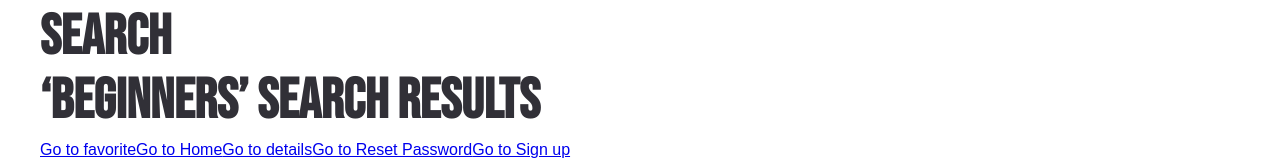
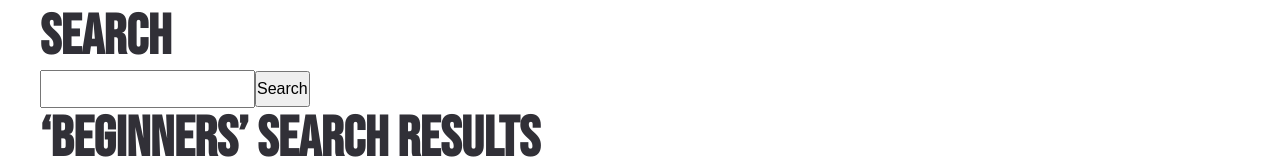
Before and after one commit to Natallia-Alisevich/react-bookstore-it, a React (Create React App) app: page /search in a window 1280 px wide. Shown: the part 168-328 px from the top of the page. Built offline with nearby package versions, Linux system fonts and the light colour scheme; no server answers; a web font is replaced by a local one.

Commit message:
feat (search):  add search logic

```diff
--- a/src/pages/SearchPage/SearchPage.tsx
+++ b/src/pages/SearchPage/SearchPage.tsx
@@ -1,6 +1,7 @@
 import { BookList, FormSubscribe, Spinner } from "components";
 import { BookItem } from "components/BookItem/BookItem";
 import { useEffect, useState } from "react";
+import { useForm } from "react-hook-form";
 import { Link, useParams, useSearchParams } from "react-router-dom";
 import { ROUTE } from "routes";
 import {
@@ -15,15 +16,23 @@ export const SearchPage = () => {
   const { isLoading, books, error } = useAppSelector(selectSearch);
   const { title } = useParams();
   const [searchParams] = useSearchParams();
+  const { register, handleSubmit } = useForm();
 
-  //const title = searchParams.get("title");
+  const dispatch = useAppDispatch();
+
+  const onSubmit = ({ searchValue }: any) => { dispatch(fetchSearchBooks(searchValue)) };
+
   interface SearchState extends SearchInfo {
     isLoading: boolean;
   }
 
   const [search, setSearchBooks] = useState<SearchState>();
 
-  const dispatch = useAppDispatch();
+
+
+
+
+
   useEffect(() => {
     fetch("`https://api.itbook.store/1.0/search/${search}`")
       .then((response) => response.json())
@@ -31,6 +40,9 @@ export const SearchPage = () => {
     // .then((response) => setSearchBooks(response));
   }, [title]);
 
+  // const onSubmit = (search: string | undefined) => {
+  //   dispatch(fetchSearchBooks(search))
+  // }
 
   useEffect(() => {
     if (title) {
@@ -41,6 +53,10 @@ export const SearchPage = () => {
   return (
     <div>
       <h1>Search</h1>
+      <form onSubmit={handleSubmit(onSubmit)}>
+        <input type="text"  {...register("searchValue")} />
+        <button type="submit">Search</button>
+      </form>
       <h1>‘beginners’ Search results</h1>
       <Link to={ROUTE.FAVORITE}>Go to favorite</Link>
       <Link to="/">Go to Home</Link>
```
